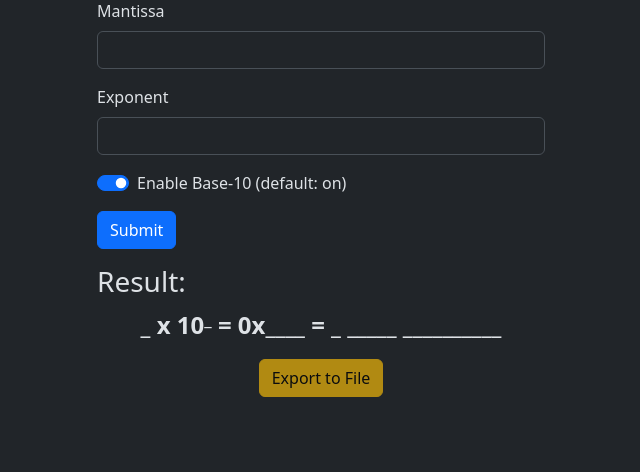
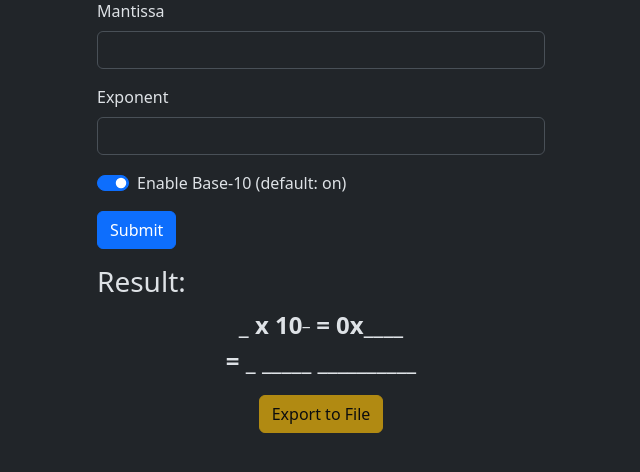
Before and after one commit to koko-tsuu/ARCH2-SimuProject, a Flask app: page / in a window 1280 px wide. Shown: the part 137-609 px from the top of the page, without its empty margins (319-959 px from the left). Run offline with Flask 3, Linux system fonts and the light colour scheme; some libraries are stand-ins or nearby versions.

Commit message:
Update form.html

```diff
--- a/src/templates/partials/form.html
+++ b/src/templates/partials/form.html
@@ -21,7 +21,7 @@
     <div class="p-2 text-wrap">
         <h3>Result: </h3>
 
-        <p class="text-center custom-weight">{{ pMan }} x {{ pChk }}<sup>{{ pExp }}</sup> = 0x{{ bHex }} = {{ result }}</p>
+        <p class="text-center custom-weight">{{ pMan }} x {{ pChk }}<sup>{{ pExp }}</sup> = 0x{{ bHex }}<br> = {{ result }}</p>
         <p class="text-center custom-weight">{{ pMsg }}</p>
         <div class="mx-auto text-center">
             <form method="GET" action="/save">
```
